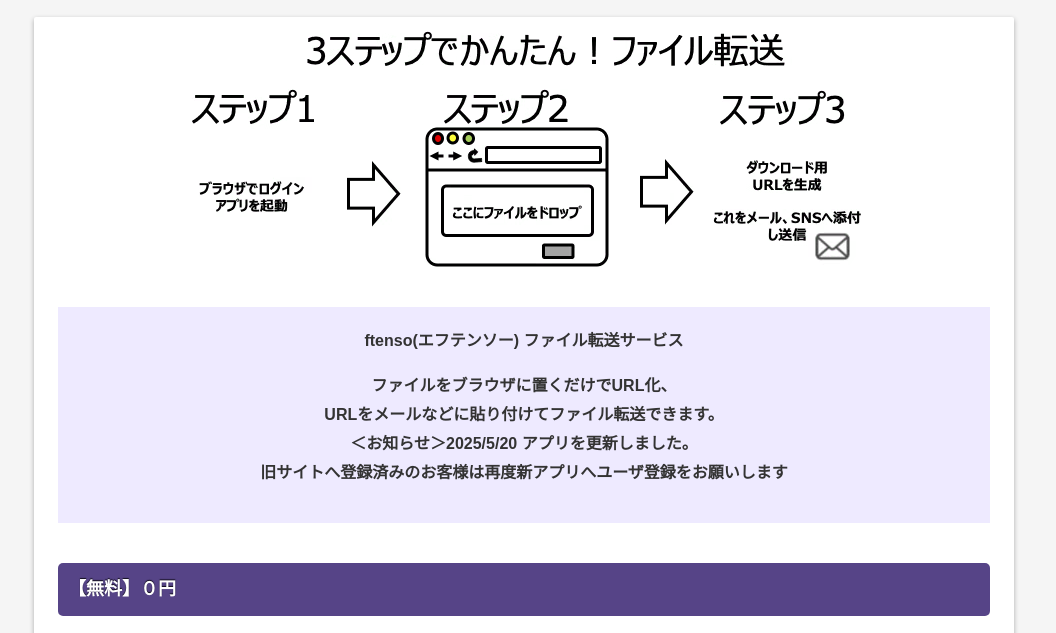
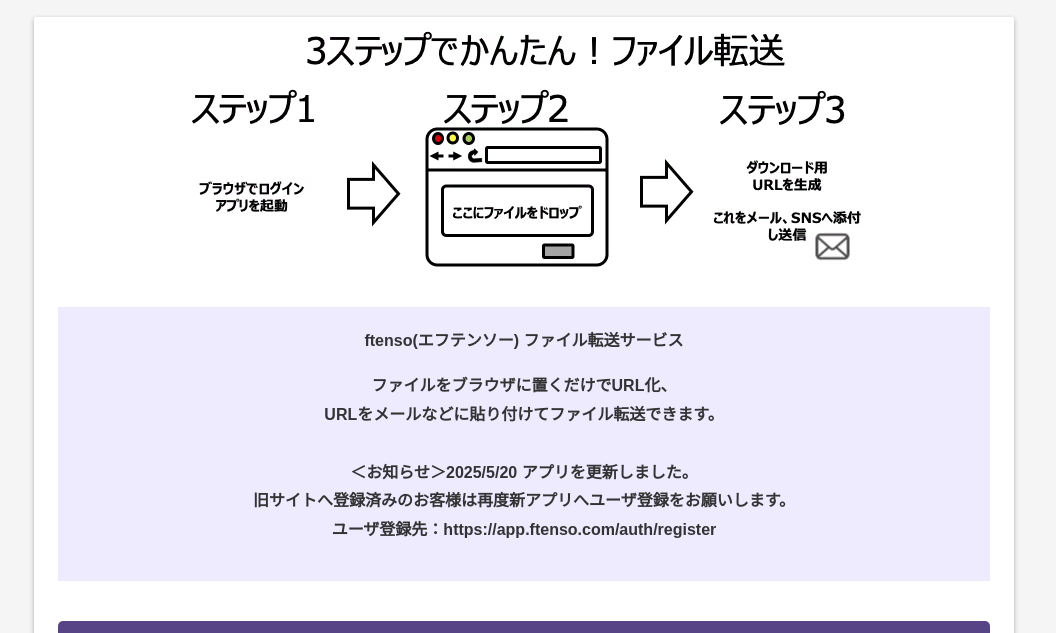
Before and after one commit to Yoshiyuki-Tominaga/homepage, a plain HTML site: page index.html in a window 1280 px wide. Shown: the part 150-783 px from the top of the page, without its empty margins (116-1172 px from the left). Drawn offline with Linux system fonts and the light colour scheme.

Commit message:
20250518更新

```diff
--- a/index.html
+++ b/index.html
@@ -64,9 +64,11 @@ height="0" width="0" style="display:none;visibility:hidden"></iframe></noscript>
                         <p>ftenso(エフテンソー)  ファイル転送サービス</p>
 
                         <p>ファイルをブラウザに置くだけでURL化、<br>
-                            URLをメールなどに貼り付けてファイル転送できます。<br>
+                            URLをメールなどに貼り付けてファイル転送できます。<br><br>
+
                         ＜お知らせ＞2025/5/20 アプリを更新しました。<br>
-                            旧サイトへ登録済みのお客様は再度新アプリへユーザ登録をお願いします</p>
+                            旧サイトへ登録済みのお客様は再度新アプリへユーザ登録をお願いします。<br>
+                        ユーザ登録先：https://app.ftenso.com/auth/register　</p>
 
 
                         </div>
```
